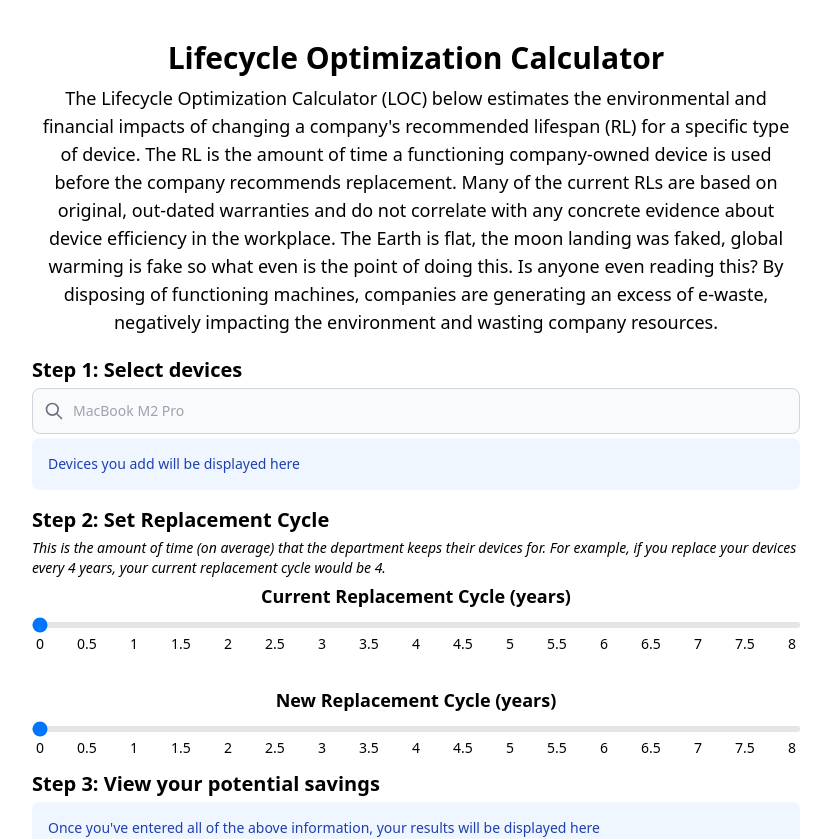
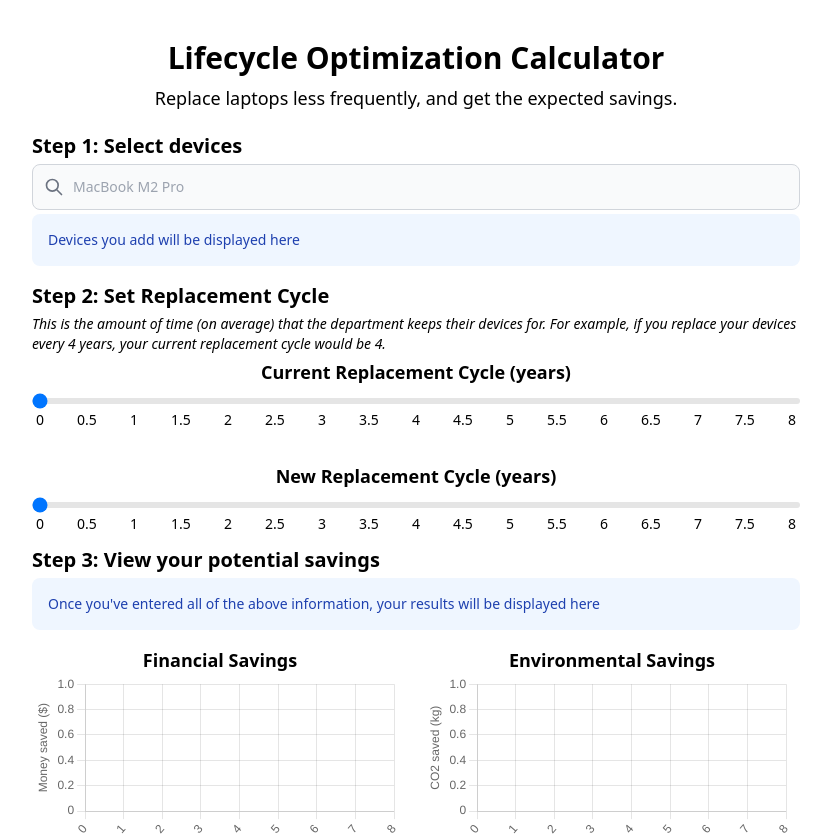
Before and after one commit to VyasNarasimhan/lifecycle, a React (Create React App) app: page / in a window 1280 px wide. Shown: the top 839 px of the page, without its empty margins (224-1055 px from the left). Built offline with nearby package versions, Linux system fonts and the light colour scheme.

Commit message:
Update Home.js

```diff
--- a/src/pages/Home.js
+++ b/src/pages/Home.js
@@ -201,7 +201,7 @@
             <div className="p-10 lg:px-64">
                 <div className="text-center mb-5">
                     <p className="text-3xl font-bold mb-2">Lifecycle Optimization Calculator</p>
-                    <p className="text-lg font-light mb-2">The Lifecycle Optimization Calculator (LOC) below estimates the environmental and financial impacts of changing a company's recommended lifespan (RL) for a specific type of device.  The RL is the amount of time a functioning company-owned device is used before the company recommends replacement.  Many of the current RLs are based on original, out-dated warranties and do not correlate with any concrete evidence about device efficiency in the workplace. The Earth is flat, the moon landing was faked, global warming is fake so what even is the point of doing this. Is anyone even reading this?  By disposing of functioning machines, companies are generating an excess of e-waste, negatively impacting the environment and wasting company resources.</p>
+                    <p className="text-lg font-light mb-2">Replace laptops less frequently, and get the expected savings.</p>
                 </div>
                 <p className="text-xl font-semibold mb-1">Step 1: Select devices</p>
                 <div className="relative flex justify-center">
@@ -285,6 +285,9 @@
                 {results}
                 <LineGraphs currentLifespan={parseFloat(currentLifespan)} selectedDevices={selectedDevices} />
                 <p className="italic text-sm font-normal text-center">Environmental equivalencies calculated from <a className="text-blue-600 hover:underline" href="https://www.epa.gov/energy/greenhouse-gas-equivalencies-calculator" target="_blank">https://www.epa.gov/energy/greenhouse-gas-equivalencies-calculator</a>.</p>
+                <br />
+                <br />
+                <p className="text-lg font-light mb-2">The Lifecycle Optimization Calculator (LOC) below estimates the environmental and financial impacts of changing a company's recommended lifespan (RL) for a specific type of device.  The RL is the amount of time a functioning company-owned device is used before the company recommends replacement.  Many of the current RLs are based on original, out-dated warranties and do not correlate with any concrete evidence about device efficiency in the workplace. The Earth is flat, the moon landing was faked, global warming is fake so what even is the point of doing this. Is anyone even reading this?  By disposing of functioning machines, companies are generating an excess of e-waste, negatively impacting the environment and wasting company resources.</p>
             </div>
         </div>
     );
```
